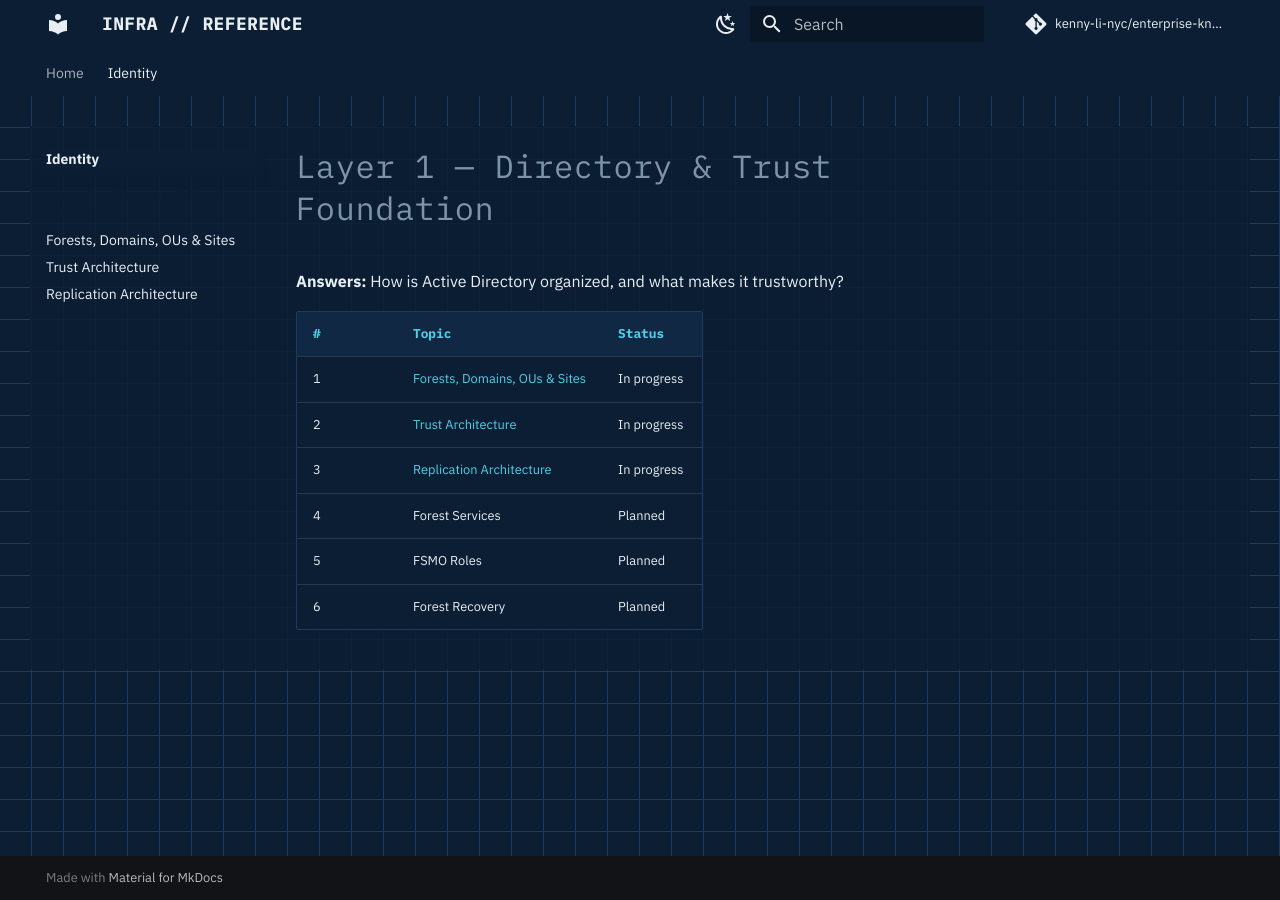
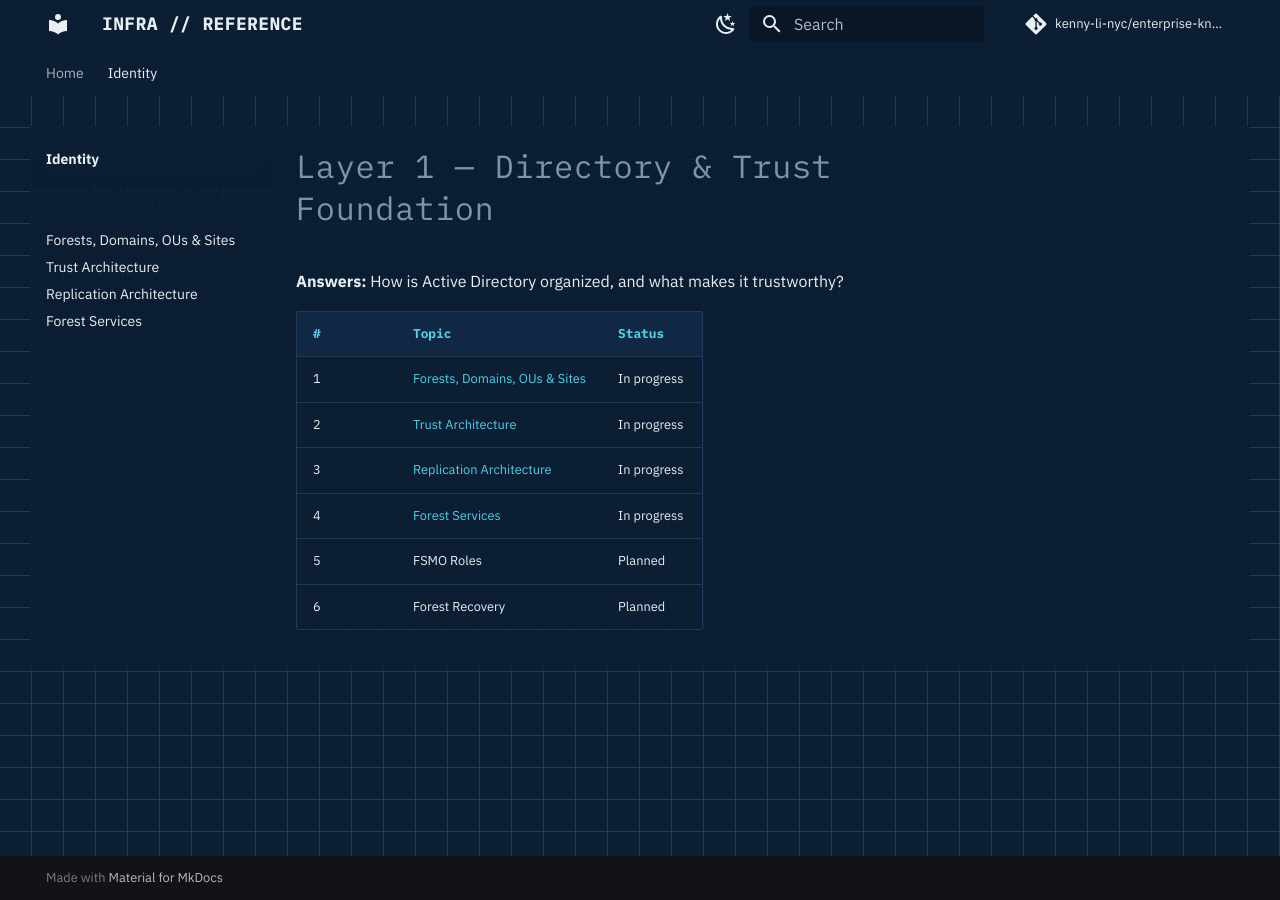
Before and after one commit to kenny-li-nyc/enterprise-knowledge-base, an MkDocs documentation site: the page built from docs/identity/layer1-directory-trust/index.md, in a window 1280 px wide. Built offline with MkDocs 1.6.1 and Material for MkDocs 9.7.7, drawn with Linux system fonts in a browser that asks for light colours; comment, search, counter and statistics services are not loaded.

Commit message:
docs: add forest services documentation link
Co-authored-by: aider (gemini/gemini-3.1-flash-lite) <aider@aider.chat>

```diff
--- a/docs/identity/layer1-directory-trust/index.md
+++ b/docs/identity/layer1-directory-trust/index.md
@@ -7,6 +7,6 @@
 | 1 | [Forests, Domains, OUs & Sites](forests-domains-ous-sites.md) | In progress |
 | 2 | [Trust Architecture](trust-architecture.md) | In progress |
 | 3 | [Replication Architecture](replication-architecture.md) | In progress |
-| 4 | Forest Services | Planned |
+| 4 | [Forest Services](forest-services.md) | In progress |
 | 5 | FSMO Roles | Planned |
 | 6 | Forest Recovery | Planned |
--- a/mkdocs.yml
+++ b/mkdocs.yml
@@ -69,3 +69,4 @@ nav:
           - "Forests, Domains, OUs & Sites": identity/layer1-directory-trust/forests-domains-ous-sites.md
           - "Trust Architecture": identity/layer1-directory-trust/trust-architecture.md
           - "Replication Architecture": identity/layer1-directory-trust/replication-architecture.md
+          - "Forest Services": identity/layer1-directory-trust/forest-services.md
```
Also changed, not shown: docs/identity/index.md (+1 -0 lines).
